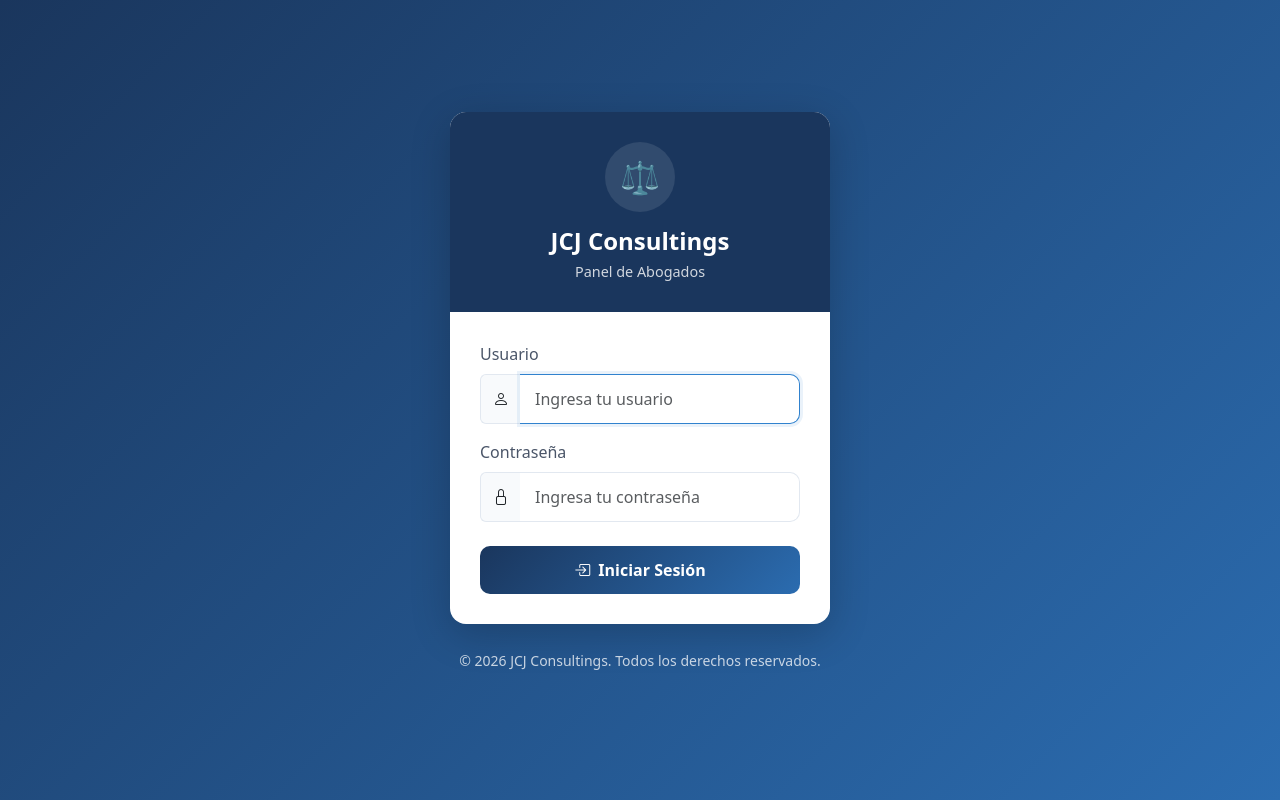
After one commit to carlospion/AvocadoLegal, a Django app: page /lawyers/login/ in a window 1280 px wide. The commit adds this page. Run offline with Django 5.2, Linux system fonts and the light colour scheme.

Commit message:
Add dedicated login page for lawyers

```diff
--- a/apps/lawyers/urls.py
+++ b/apps/lawyers/urls.py
@@ -5,6 +5,8 @@ from . import views
 app_name = 'lawyers'
 
 urlpatterns = [
+    path('login/', views.login_view, name='login'),
+    path('logout/', views.logout_view, name='logout'),
     path('', views.DashboardView.as_view(), name='dashboard'),
     path('conversations/', views.ConversationListView.as_view(), name='conversation_list'),
     path('conversations/<uuid:pk>/', views.ConversationDetailView.as_view(), name='conversation_detail'),
--- a/apps/lawyers/views.py
+++ b/apps/lawyers/views.py
@@ -2,6 +2,7 @@
 from django.shortcuts import render, redirect, get_object_or_404
 from django.contrib.auth.decorators import login_required
 from django.contrib.auth.mixins import LoginRequiredMixin
+from django.contrib.auth import authenticate, login, logout
 from django.views.generic import ListView, DetailView, TemplateView
 from django.http import JsonResponse, HttpResponseForbidden
 from django.utils import timezone
@@ -10,9 +11,40 @@ from .models import Lawyer, LawyerSchedule
 from apps.conversations.models import Conversation, Message, ConversationStatus, SenderType
 
 
+def login_view(request):
+    """Login page for lawyers."""
+    if request.user.is_authenticated:
+        if hasattr(request.user, 'lawyer_profile'):
+            return redirect('lawyers:dashboard')
+
+    error = None
+    if request.method == 'POST':
+        username = request.POST.get('username', '').strip()
+        password = request.POST.get('password', '')
+        user = authenticate(request, username=username, password=password)
+
+        if user is not None:
+            if hasattr(user, 'lawyer_profile'):
+                login(request, user)
+                next_url = request.GET.get('next', 'lawyers:dashboard')
+                return redirect(next_url)
+            else:
+                error = 'Tu usuario no tiene un perfil de abogado asociado.'
+        else:
+            error = 'Usuario o contraseña incorrectos.'
+
+    return render(request, 'lawyers/login.html', {'error': error})
+
+
+def logout_view(request):
+    """Logout for lawyers."""
+    logout(request)
+    return redirect('lawyers:login')
+
+
 class LawyerRequiredMixin(LoginRequiredMixin):
     """Mixin that requires the user to be a lawyer."""
-    login_url = '/admin/login/'
+    login_url = '/lawyers/login/'
 
     def dispatch(self, request, *args, **kwargs):
         if not request.user.is_authenticated:
--- /dev/null
+++ b/templates/lawyers/login.html
@@ -0,0 +1,166 @@
+<!DOCTYPE html>
+<html lang="es">
+
+<head>
+    <meta charset="UTF-8">
+    <meta name="viewport" content="width=device-width, initial-scale=1.0">
+    <title>Login - JCJ Consultings</title>
+    <link href="https://cdn.jsdelivr.net/npm/bootstrap@5.3.2/dist/css/bootstrap.min.css" rel="stylesheet">
+    <link rel="stylesheet" href="https://cdn.jsdelivr.net/npm/bootstrap-icons@1.11.1/font/bootstrap-icons.css">
+    <style>
+        :root {
+            --jcj-primary: #1a365d;
+            --jcj-secondary: #2b6cb0;
+            --jcj-accent: #3182ce;
+        }
+
+        body {
+            min-height: 100vh;
+            display: flex;
+            align-items: center;
+            justify-content: center;
+            background: linear-gradient(135deg, var(--jcj-primary) 0%, var(--jcj-secondary) 100%);
+        }
+
+        .login-container {
+            width: 100%;
+            max-width: 420px;
+            padding: 20px;
+        }
+
+        .login-card {
+            background: white;
+            border-radius: 16px;
+            box-shadow: 0 10px 40px rgba(0, 0, 0, 0.2);
+            overflow: hidden;
+        }
+
+        .login-header {
+            background: var(--jcj-primary);
+            color: white;
+            padding: 30px;
+            text-align: center;
+        }
+
+        .login-header .logo {
+            width: 70px;
+            height: 70px;
+            background: rgba(255, 255, 255, 0.1);
+            border-radius: 50%;
+            display: flex;
+            align-items: center;
+            justify-content: center;
+            margin: 0 auto 15px;
+            font-size: 32px;
+        }
+
+        .login-header h1 {
+            margin: 0;
+            font-size: 1.5rem;
+            font-weight: 600;
+        }
+
+        .login-header p {
+            margin: 5px 0 0;
+            opacity: 0.8;
+            font-size: 0.9rem;
+        }
+
+        .login-body {
+            padding: 30px;
+        }
+
+        .form-control {
+            border-radius: 10px;
+            padding: 12px 15px;
+            border: 1px solid #e2e8f0;
+        }
+
+        .form-control:focus {
+            border-color: var(--jcj-accent);
+            box-shadow: 0 0 0 3px rgba(49, 130, 206, 0.1);
+        }
+
+        .form-label {
+            font-weight: 500;
+            color: #4a5568;
+        }
+
+        .btn-login {
+            background: linear-gradient(135deg, var(--jcj-primary), var(--jcj-secondary));
+            border: none;
+            border-radius: 10px;
+            padding: 12px;
+            font-weight: 600;
+            width: 100%;
+        }
+
+        .btn-login:hover {
+            transform: translateY(-1px);
+            box-shadow: 0 4px 15px rgba(26, 54, 93, 0.3);
+        }
+
+        .alert {
+            border-radius: 10px;
+            font-size: 0.9rem;
+        }
+
+        .input-group-text {
+            background: #f8fafc;
+            border: 1px solid #e2e8f0;
+            border-right: none;
+        }
+
+        .input-group .form-control {
+            border-left: none;
+        }
+    </style>
+</head>
+
+<body>
+    <div class="login-container">
+        <div class="login-card">
+            <div class="login-header">
+                <div class="logo">⚖️</div>
+                <h1>JCJ Consultings</h1>
+                <p>Panel de Abogados</p>
+            </div>
+            <div class="login-body">
+                {% if error %}
+                <div class="alert alert-danger d-flex align-items-center" role="alert">
+                    <i class="bi bi-exclamation-circle me-2"></i>
+                    {{ error }}
+                </div>
+                {% endif %}
+
+                <form method="post">
+                    {% csrf_token %}
+                    <div class="mb-3">
+                        <label for="username" class="form-label">Usuario</label>
+                        <div class="input-group">
+                            <span class="input-group-text"><i class="bi bi-person"></i></span>
+                            <input type="text" class="form-control" id="username" name="username"
+                                placeholder="Ingresa tu usuario" required autofocus>
+                        </div>
+                    </div>
+                    <div class="mb-4">
+                        <label for="password" class="form-label">Contraseña</label>
+                        <div class="input-group">
+                            <span class="input-group-text"><i class="bi bi-lock"></i></span>
+                            <input type="password" class="form-control" id="password" name="password"
+                                placeholder="Ingresa tu contraseña" required>
+                        </div>
+                    </div>
+                    <button type="submit" class="btn btn-primary btn-login">
+                        <i class="bi bi-box-arrow-in-right me-2"></i>Iniciar Sesión
+                    </button>
+                </form>
+            </div>
+        </div>
+        <p class="text-center text-white mt-4 opacity-75">
+            <small>© 2026 JCJ Consultings. Todos los derechos reservados.</small>
+        </p>
+    </div>
+</body>
+
+</html>
```
Also changed, not shown: templates/lawyers/base.html (+129 -30 lines).
